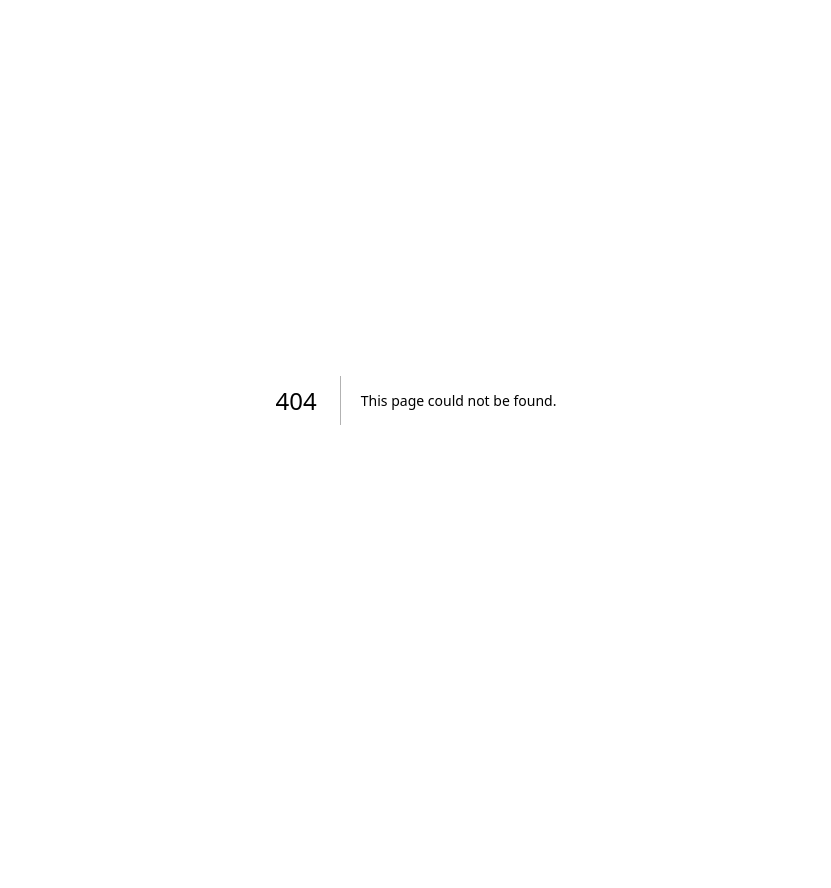
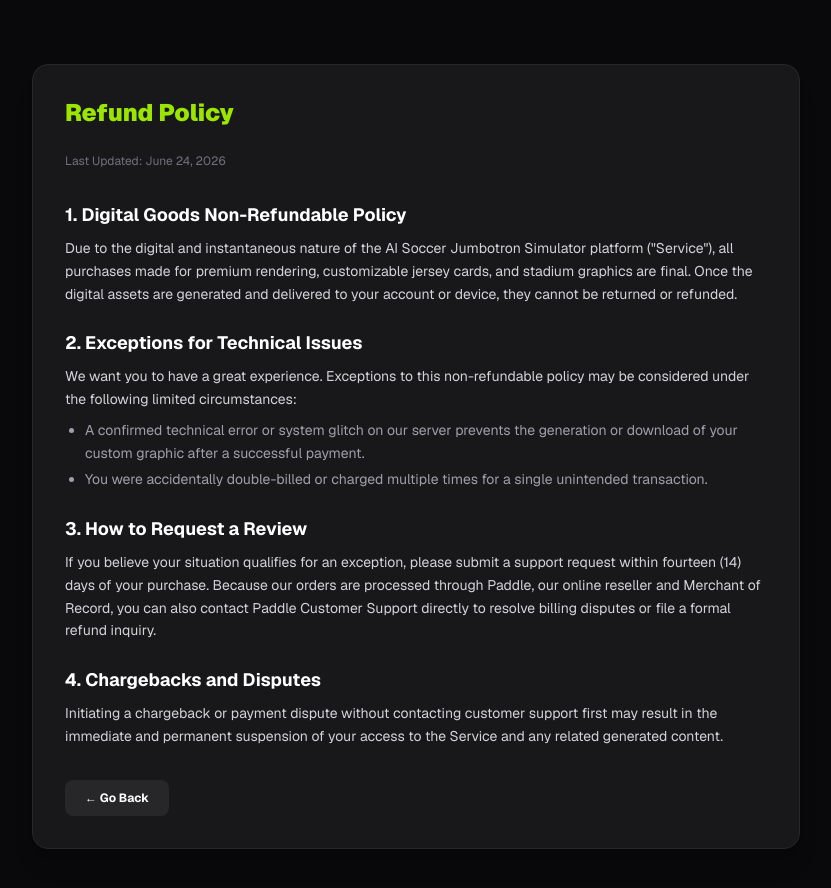
Before and after one commit to micka-s-small-project/soccer, a Next.js app: page /refund in a window 1280 px wide. Before the commit this address had no page. Shown: the top 888 px of the page, without its empty margins (224-1055 px from the left). Before the commit the page ends 800 px from the top, so only its background shows below. Built offline with nearby package versions, Linux system fonts and the light colour scheme.

Commit message:
add pricing, refund page main page add the pricing, refund footer

```diff
--- a/app/page.tsx
+++ b/app/page.tsx
@@ -1,6 +1,6 @@
 "use client";
 
-import { useEffect, useState, useRef } from "react";
+import React, { useEffect, useState, useRef } from "react";
 import Script from "next/script";
 import Link from "next/link";
 
@@ -451,6 +451,14 @@ export default function Home() {
           <Link href="/terms" className="hover:text-lime-400 transition-colors">
             ⚖️ Terms of Service
           </Link>
+          <span className="text-zinc-800 hidden sm:inline">|</span>
+          <Link href="/pricing" className="hover:text-lime-400 transition-colors">
+            💸 Pricing
+          </Link>
+          <span className="text-zinc-800 hidden sm:inline">|</span>
+          <Link href="/refund" className="hover:text-lime-400 transition-colors">
+            💰 Refund Policy
+          </Link>
         </footer>
 
         {isGenerating && (
--- /dev/null
+++ b/app/pricing/page.tsx
@@ -0,0 +1,71 @@
+"use client";
+
+import React from "react";
+import Link from "next/link";
+
+export default function PricingPage() {
+  const features = [
+    "Full AI Stadium Cam Simulation Access",
+    "High-Resolution Stadium Jumbotron Graphics",
+    "Create Football Jersey Cards",
+    "Instant Download & Sharing Capabilities"
+  ];
+
+  return (
+      <div className="min-h-screen bg-zinc-950 text-zinc-300 py-16 px-6 font-sans flex flex-col justify-between">
+        <div className="max-w-3xl mx-auto w-full">
+          <div className="text-center mb-12">
+            <h1 className="text-3xl font-black text-lime-400 mb-4 tracking-tight">
+              Upgrade Your Experience
+            </h1>
+            <p className="text-sm text-zinc-400 max-w-md mx-auto">
+              Get instant access to premium AI-generated stadium graphics and custom jersey cards.
+            </p>
+          </div>
+
+          <div className="bg-zinc-900 border border-zinc-800 rounded-2xl p-8 shadow-xl max-w-md mx-auto">
+            <div className="mb-6">
+              <h2 className="text-lg font-bold text-white">Premium Country Edition</h2>
+              <p className="text-xs text-zinc-500 mt-1">One-time payment.</p>
+            </div>
+
+            <div className="my-6 pt-2 pb-4 border-b border-zinc-800">
+              <div className="flex items-baseline text-white">
+                <span className="text-5xl font-black tracking-tight">$0.99</span>
+                <span className="ml-2 text-sm font-semibold text-zinc-500">/ USD</span>
+              </div>
+              <p className="text-xs text-zinc-500 mt-3 italic">
+                * Price excludes VAT/sales tax which will be calculated at checkout.
+              </p>
+            </div>
+
+            {/* 피처 리스트 */}
+            <ul className="space-y-3.5 my-8 text-sm">
+              {features.map((feature, index) => (
+                  <li key={index} className="flex items-center gap-3">
+                    <svg
+                        className="w-4 h-4 text-lime-400 flex-shrink-0"
+                        fill="none"
+                        stroke="currentColor"
+                        strokeWidth="3"
+                        viewBox="0 0 24 24"
+                    >
+                      <path strokeLinecap="round" strokeLinejoin="round" d="M5 13l4 4L19 7"/>
+                    </svg>
+                    <span className="text-zinc-300">{feature}</span>
+                  </li>
+              ))}
+            </ul>
+
+            {/* 결제/메인 이동 버튼 */}
+            <button
+                onClick={() => window.location.href = "/"} // 메인 페이지의 결제 위치로 유도
+                className="w-full py-3 bg-lime-400 hover:bg-lime-300 text-zinc-950 font-black text-sm rounded-xl transition-all shadow-lg shadow-lime-400/10 active:scale-[0.98]"
+            >
+              Create your card!
+            </button>
+          </div>
+        </div>
+      </div>
+  );
+}
--- /dev/null
+++ b/app/refund/page.tsx
@@ -0,0 +1,53 @@
+"use client";
+
+export default function RefundPolicy() {
+  return (
+      <div className="min-h-screen bg-zinc-950 text-zinc-300 py-16 px-6 font-sans">
+        <div className="max-w-3xl mx-auto bg-zinc-900 border border-zinc-800 rounded-2xl p-8 shadow-xl">
+          <h1 className="text-2xl font-black text-lime-400 mb-6">Refund Policy</h1>
+          <p className="text-xs text-zinc-500 mb-8">Last Updated: June 24, 2026</p>
+
+          <div className="space-y-6 text-sm leading-relaxed">
+            <section>
+              <h2 className="text-lg font-bold text-white mb-2">1. Digital Goods Non-Refundable Policy</h2>
+              <p>
+                Due to the digital and instantaneous nature of the AI Soccer Jumbotron Simulator platform ("Service"), all purchases made for premium rendering, customizable jersey cards, and stadium graphics are final. Once the digital assets are generated and delivered to your account or device, they cannot be returned or refunded.
+              </p>
+            </section>
+
+            <section>
+              <h2 className="text-lg font-bold text-white mb-2">2. Exceptions for Technical Issues</h2>
+              <p>
+                We want you to have a great experience. Exceptions to this non-refundable policy may be considered under the following limited circumstances:
+              </p>
+              <ul className="list-disc pl-5 mt-2 space-y-1 text-zinc-400">
+                <li>A confirmed technical error or system glitch on our server prevents the generation or download of your custom graphic after a successful payment.</li>
+                <li>You were accidentally double-billed or charged multiple times for a single unintended transaction.</li>
+              </ul>
+            </section>
+
+            <section>
+              <h2 className="text-lg font-bold text-white mb-2">3. How to Request a Review</h2>
+              <p>
+                If you believe your situation qualifies for an exception, please submit a support request within fourteen (14) days of your purchase. Because our orders are processed through Paddle, our online reseller and Merchant of Record, you can also contact Paddle Customer Support directly to resolve billing disputes or file a formal refund inquiry.
+              </p>
+            </section>
+
+            <section>
+              <h2 className="text-lg font-bold text-white mb-2">4. Chargebacks and Disputes</h2>
+              <p>
+                Initiating a chargeback or payment dispute without contacting customer support first may result in the immediate and permanent suspension of your access to the Service and any related generated content.
+              </p>
+            </section>
+          </div>
+
+          <button
+              onClick={() => window.history.back()}
+              className="mt-8 px-5 py-2.5 bg-zinc-800 hover:bg-zinc-700 text-white text-xs font-bold rounded-lg transition-colors"
+          >
+            ← Go Back
+          </button>
+        </div>
+      </div>
+  );
+}
--- a/package.json
+++ b/package.json
@@ -11,6 +11,7 @@
   "dependencies": {
     "@google/genai": "^2.8.0",
     "@vercel/analytics": "^2.0.1",
+    "lucide-react": "^1.21.0",
     "next": "16.2.9",
     "react": "19.2.4",
     "react-dom": "19.2.4",
```
Also changed, not shown: 1 other file (tests, documents, lock files or other folders).
